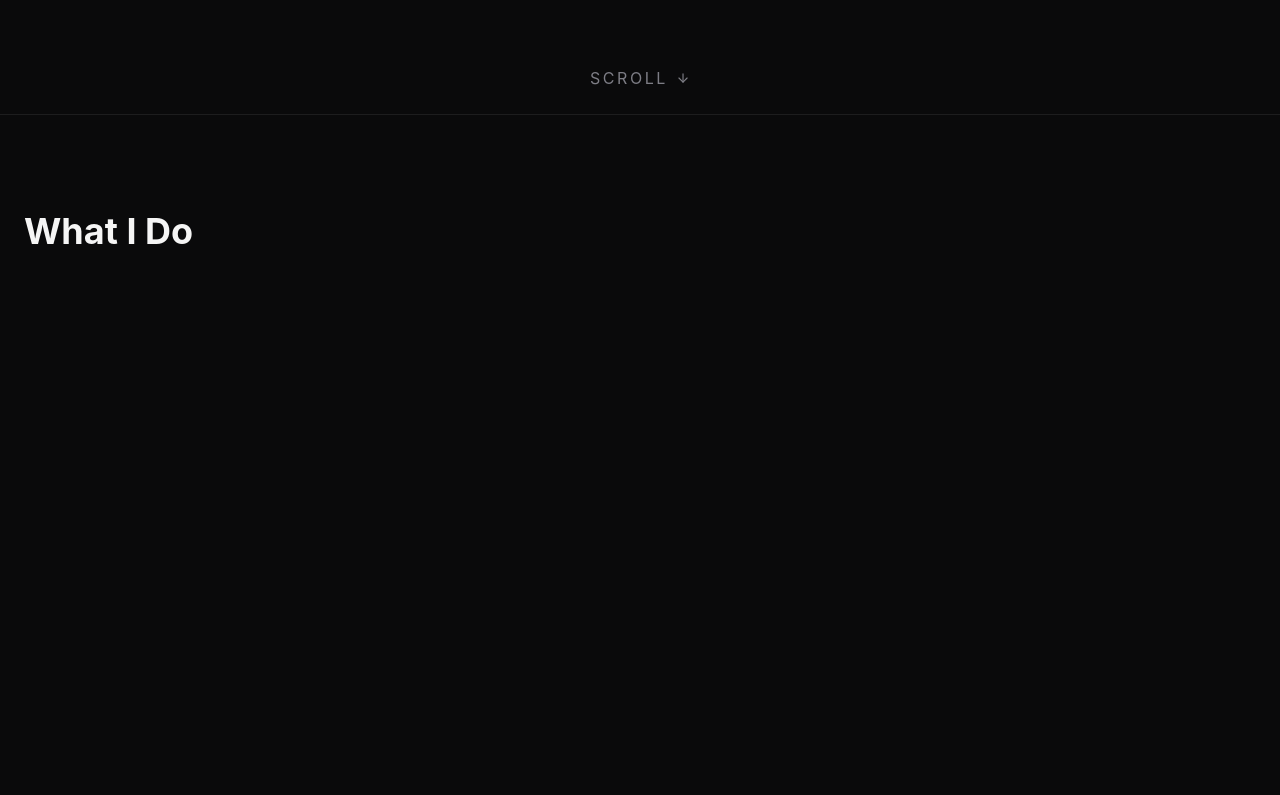
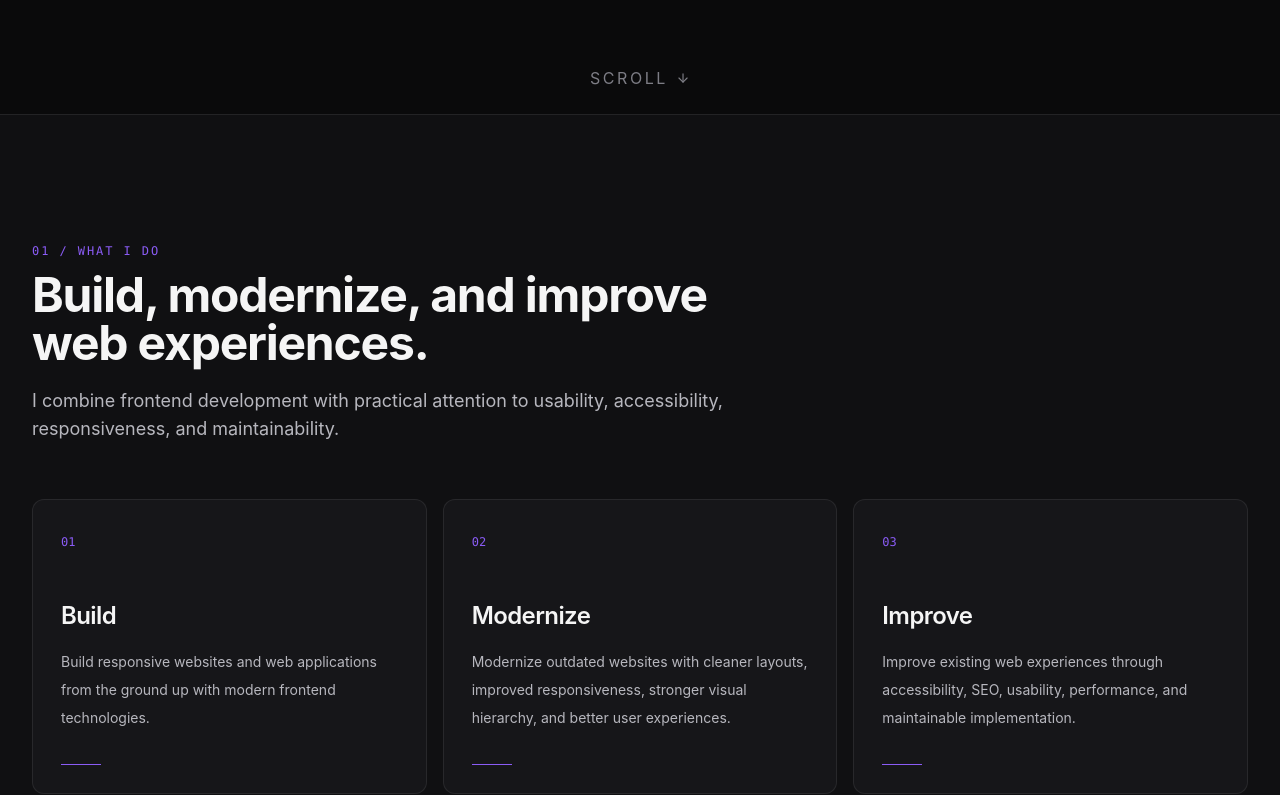
Before and after one commit to syniahpeterson/portfolio-v2, a React (Vite) app: page / in a window 1280 px wide. Shown: the part 948-1743 px from the top of the page. Built offline with nearby package versions, Linux system fonts and the light colour scheme.

Commit message:
feat: add services section

```diff
--- /dev/null
+++ b/src/data/services.js
@@ -0,0 +1,25 @@
+const services = [
+  {
+    id: "build",
+    number: "01",
+    title: "Build",
+    description:
+      "Build responsive websites and web applications from the ground up with modern frontend technologies.",
+  },
+  {
+    id: "modernize",
+    number: "02",
+    title: "Modernize",
+    description:
+      "Modernize outdated websites with cleaner layouts, improved responsiveness, stronger visual hierarchy, and better user experiences.",
+  },
+  {
+    id: "improve",
+    number: "03",
+    title: "Improve",
+    description:
+      "Improve existing web experiences through accessibility, SEO, usability, performance, and maintainable implementation.",
+  },
+];
+
+export default services;
--- a/src/pages/Home.jsx
+++ b/src/pages/Home.jsx
@@ -1,18 +1,11 @@
 import Hero from "../sections/Hero";
+import WhatIDo from "../sections/WhatIDo";
 
 function Home() {
   return (
     <>
       <Hero />
-
-      <section
-        id="what-i-do"
-        className="min-h-screen border-t border-[var(--color-border)]"
-      >
-        <div className="mx-auto max-w-[var(--container-width)] px-6 py-24">
-          <h2 className="text-4xl font-bold">What I Do</h2>
-        </div>
-      </section>
+      <WhatIDo />
     </>
   );
 }
--- /dev/null
+++ b/src/sections/WhatIDo.jsx
@@ -0,0 +1,50 @@
+import services from "../data/services";
+
+import Container from "../components/ui/Container";
+import SectionHeading from "../components/ui/SectionHeading";
+
+function WhatIDo() {
+  return (
+    <section
+      id="what-i-do"
+      className="border-t border-[var(--color-border)] bg-[var(--color-background-alt)]"
+    >
+      <Container className="py-24 sm:py-28 lg:py-32">
+        <SectionHeading
+          number="01"
+          eyebrow="What I Do"
+          title="Build, modernize, and improve web experiences."
+          description="I combine frontend development with practical attention to usability, accessibility, responsiveness, and maintainability."
+        />
+
+        <div className="mt-14 grid gap-4 md:grid-cols-3">
+          {services.map((service) => (
+            <article
+              key={service.id}
+              className="group rounded-[var(--radius-md)] border border-[var(--color-border)] bg-[var(--color-surface)] p-7 transition-all duration-200 hover:-translate-y-1 hover:border-[var(--color-border-hover)] hover:bg-[var(--color-surface-hover)]"
+            >
+              <span className="font-mono text-xs text-[var(--color-purple)]">
+                {service.number}
+              </span>
+
+              <h3 className="mt-12 text-2xl font-semibold tracking-tight text-[var(--color-text)]">
+                {service.title}
+              </h3>
+
+              <p className="mt-4 text-sm leading-7 text-[var(--color-text-secondary)]">
+                {service.description}
+              </p>
+
+              <div
+                aria-hidden="true"
+                className="mt-8 h-px w-10 bg-[var(--color-purple)] transition-all duration-200 group-hover:w-16"
+              />
+            </article>
+          ))}
+        </div>
+      </Container>
+    </section>
+  );
+}
+
+export default WhatIDo;
```
